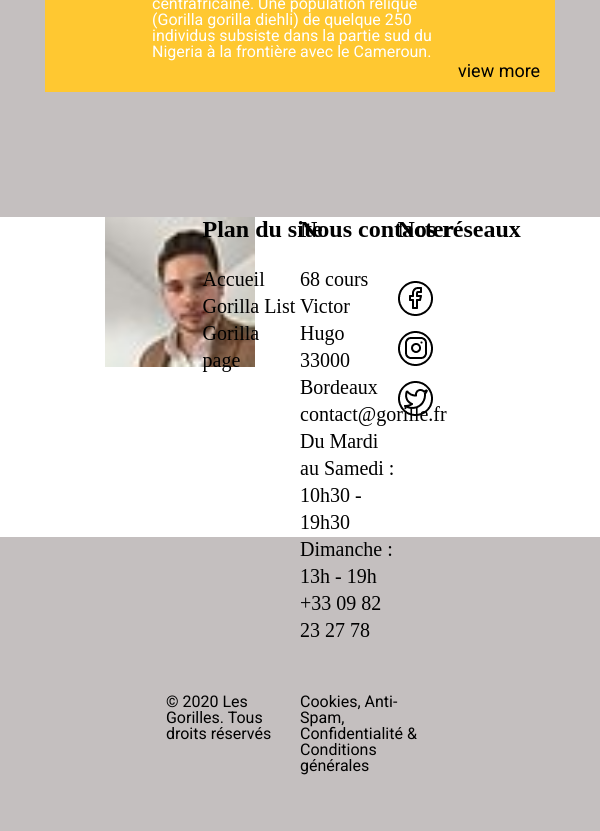
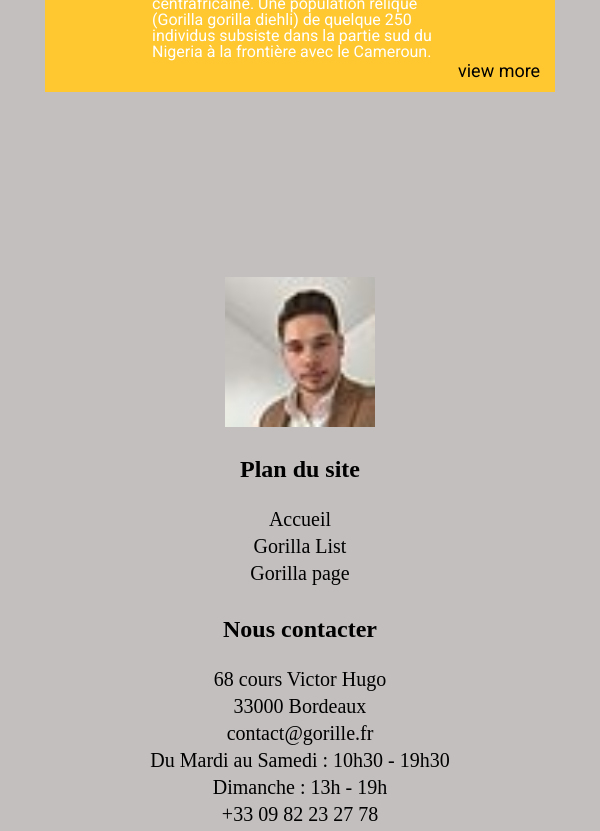
Before and after one commit to FabriceCottin/ProjetCSS, a plain HTML site: page fabrice-exo-css/index.html in a window 600 px wide. Shown: the part 3500-4331 px from the top of the page. Before the commit the page ends 4275 px from the top, so only its background shows below. Drawn offline with Linux system fonts and the light colour scheme.

Commit message:
responsive footer

```diff
--- a/fabrice-exo-css/css/layout.css
+++ b/fabrice-exo-css/css/layout.css
@@ -1,30 +1,16 @@
 @media (min-width:768px){
+
 }
 @media (min-width: 481px) and (max-width: 767px) {
   body {
     background: rgb(196, 191, 191);
     color: #000;
   }
-  .site-id h1{
-    font-size: 28px;
-  }
-  .gorilla-list-item h3 {
-    text-align: center;
-    font-size: 18px;
-    color: #000000;
-  }
+
 }
 @media (min-width: 768px) and (max-width: 1024px) {
   body {
     background: #F4F4F4;
-    color: #000000;
-  }
-  .site-id h1{
-    font-size: 40px;
-  }
-  .gorilla-list-item h3 {
-    text-align: center;
-    font-size: 20px;
     color: #000000;
   }
 }
@@ -33,12 +19,5 @@
     background : #F2F2F2;
     color: #000000;
   }
-  .site-id h1{
-    font-size: 50px;
-  }
-  .gorilla-list-item h3 {
-    text-align: center;
-    font-size: 22px;
-    color: #000000;
-  }
+
 }
--- a/fabrice-exo-css/css/main.css
+++ b/fabrice-exo-css/css/main.css
@@ -444,3 +444,49 @@ footer {
 .col-25-footer-end {
   width: 25%;
 }
+
+@media (min-width: 481px) and (max-width: 767px) {
+  body {
+    background: rgb(196, 191, 191);
+    color: #000;
+  }
+    footer {
+    height: 0;
+    display: flex;
+    flex-direction: column;
+  }
+  .logo-footer {
+    width: 150px;
+    margin-left: auto;
+    margin-right: auto;
+  }
+  .col-25-footer {
+    width: 100%;
+    flex-direction: column;
+    display: flex;
+    text-align: center;
+    margin-top: 30px;
+  }
+  .container-footer {
+    width: 100%;
+    flex-direction: column;
+  }
+
+  .icon-footer {
+
+    margin-left: auto;
+    margin-right: auto;
+}
+.container-footer-last {
+    width: 100%;
+    flex-direction: column;
+}
+.col-25-footer-last {
+    width: 100%;
+    flex-direction: column;
+
+    text-align: center;
+    margin-top: 10px;
+    margin-bottom: 10px;
+}
+}
```
